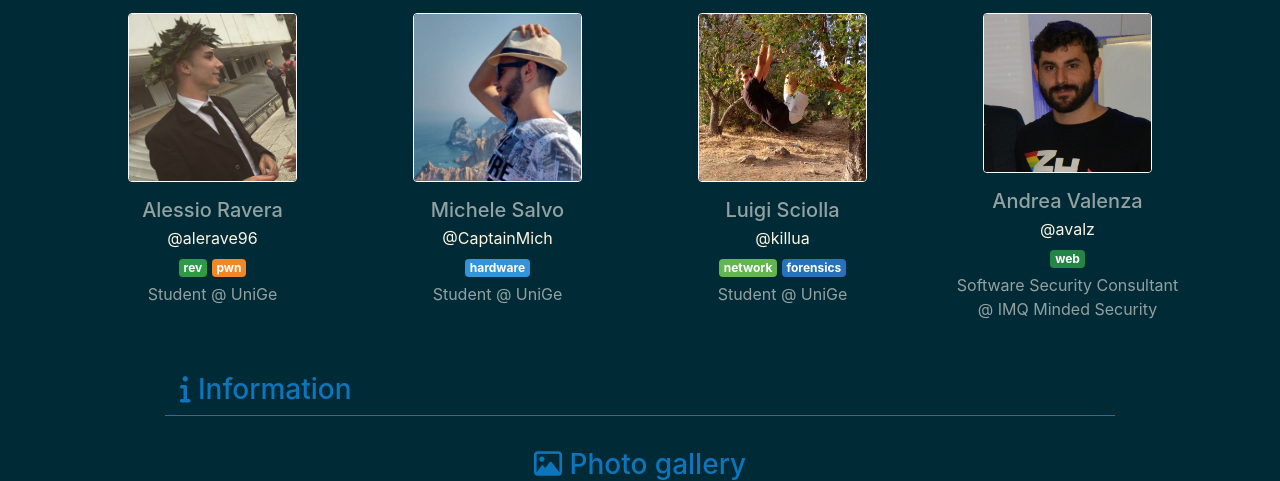
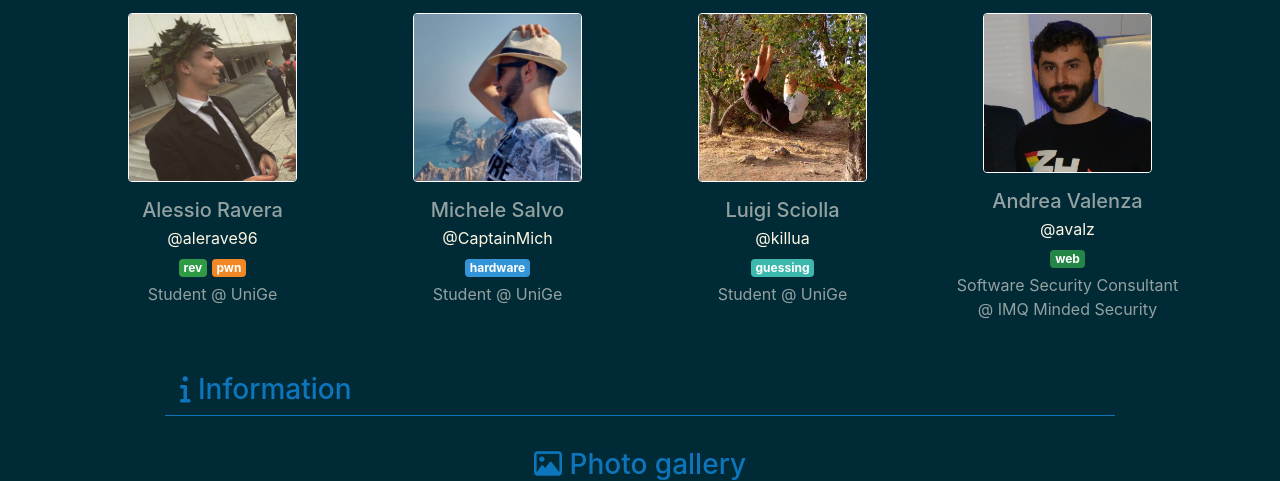
Before and after one commit to ZenHackTeam/ZenHackWebsite, a Jekyll site: the page built from index.html, in a window 1280 px wide and 900 px high, scrolled down 2995 px, cut to the strip 0-481 px from the top of the window. Built offline with Jekyll 4.4.1, drawn with Linux system fonts in a browser that asks for light colours; nearby versions of some CDN libraries; comment, search, counter and statistics services are not loaded.

Commit message:
Update members.json

```diff
--- a/_data/members.json
+++ b/_data/members.json
@@ -22,6 +22,6 @@
     {"name": "Marco Rando",         "nickname": "Akatsuki96",   "description": "PhD Student @ UniGe",                                           "link": "#",                            "ctf": ["rev", "pwn"]},
     {"name": "Alessio Ravera",      "nickname": "alerave96",    "description": "Student @ UniGe",                                               "link": "#",                            "ctf": ["rev", "pwn"]},
     {"name": "Michele Salvo",       "nickname": "CaptainMich",  "description": "Student @ UniGe",                                               "link": "#",                            "ctf": ["hardware"]},
-    {"name": "Luigi Sciolla",       "nickname": "killua",       "description": "Student @ UniGe",                                               "link": "#",                            "ctf": ["network", "forensics"]},
+    {"name": "Luigi Sciolla",       "nickname": "killua",       "description": "Student @ UniGe",                                               "link": "#",                            "ctf": ["guessing"]},
     {"name": "Andrea Valenza",      "nickname": "avalz",        "description": "Software Security Consultant @ IMQ Minded Security",            "link": "https://avalz.it",             "ctf": ["web"]}
 ]
```
